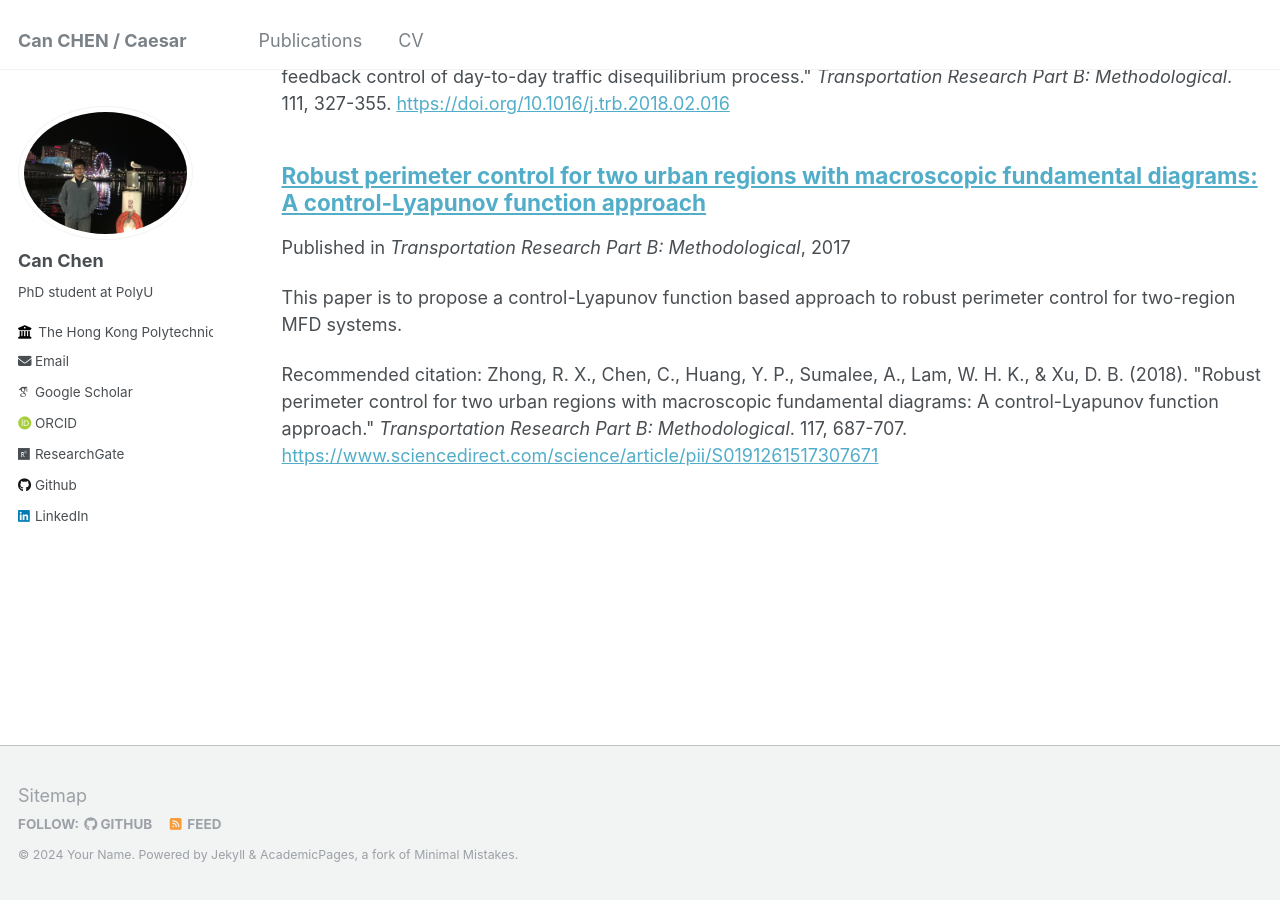
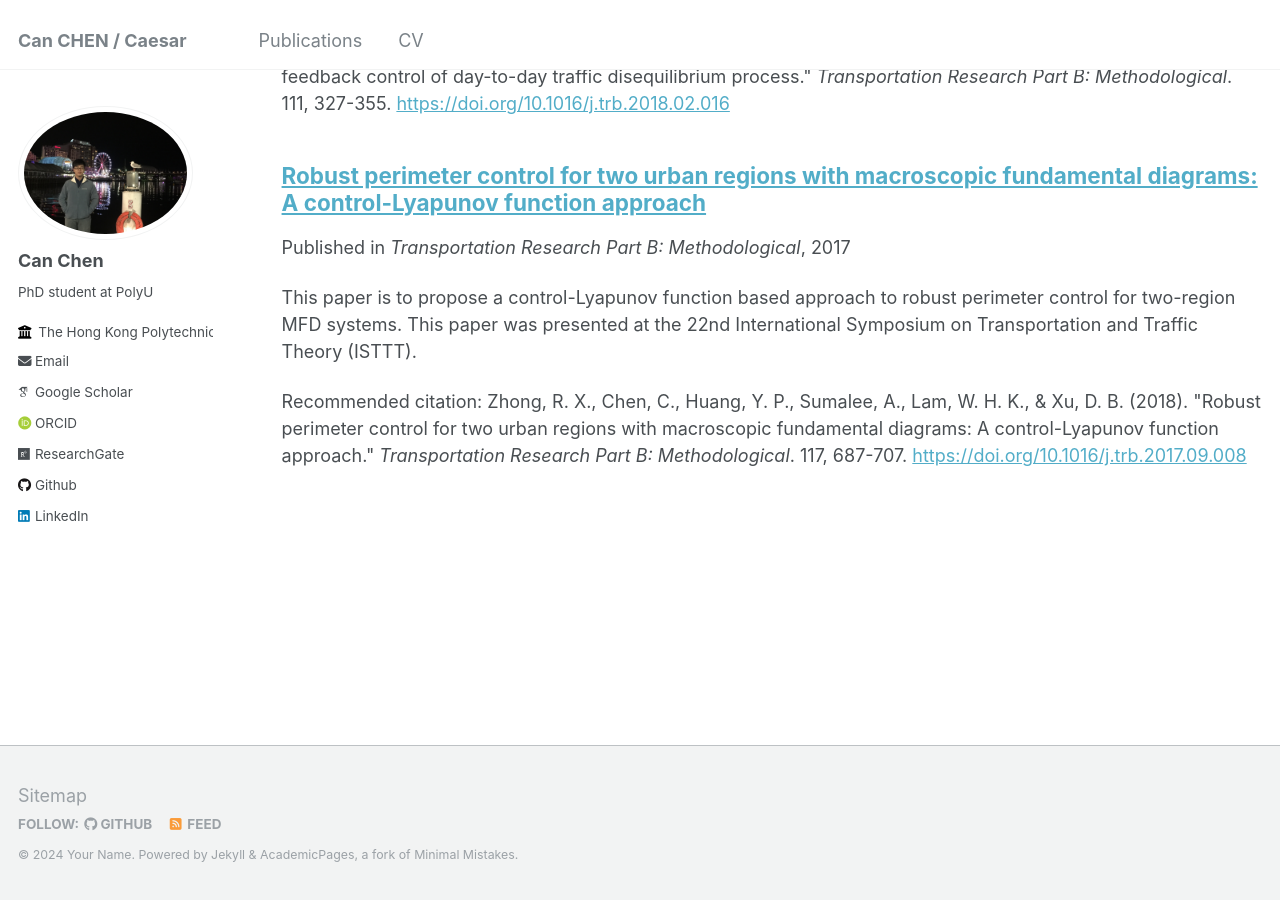
Before and after one commit to CanChen-Caesar/CanChen-Caesar.github.io, a Jekyll site: the page built from _pages/publications.md, in a window 1280 px wide and 900 px high, scrolled down 2231 px. Built offline with Jekyll 4.4.1, drawn with Linux system fonts in a browser that asks for light colours; some web fonts are replaced.

Commit message:
Update 2017-01-01-zhong2018robust.md

```diff
--- a/_publications/2017-01-01-zhong2018robust.md
+++ b/_publications/2017-01-01-zhong2018robust.md
@@ -2,10 +2,10 @@
 title: "Robust perimeter control for two urban regions with macroscopic fundamental diagrams: A control-Lyapunov function approach"
 collection: publications
 permalink: /publication/2017-01-01-zhong2018robust
-excerpt: 'This paper is to propose a control-Lyapunov function based approach to robust perimeter control for two-region MFD systems.'
+excerpt: 'This paper is to propose a control-Lyapunov function based approach to robust perimeter control for two-region MFD systems. This paper was presented at the 22nd International Symposium on Transportation and Traffic Theory (ISTTT).'
 date: 2017-01-01
 venue: 'Transportation Research Part B: Methodological'
-paperurl: 'https://www.sciencedirect.com/science/article/pii/S0191261517307671'
+paperurl: 'https://doi.org/10.1016/j.trb.2017.09.008'
 citation: 'Zhong, R. X., Chen, C., Huang, Y. P., Sumalee, A., Lam, W. H. K., & Xu, D. B. (2018). &quot;Robust perimeter control for two urban regions with macroscopic fundamental diagrams: A control-Lyapunov function approach.&quot; <i>Transportation Research Part B: Methodological</i>. 117, 687-707.'
 ---
 
```
